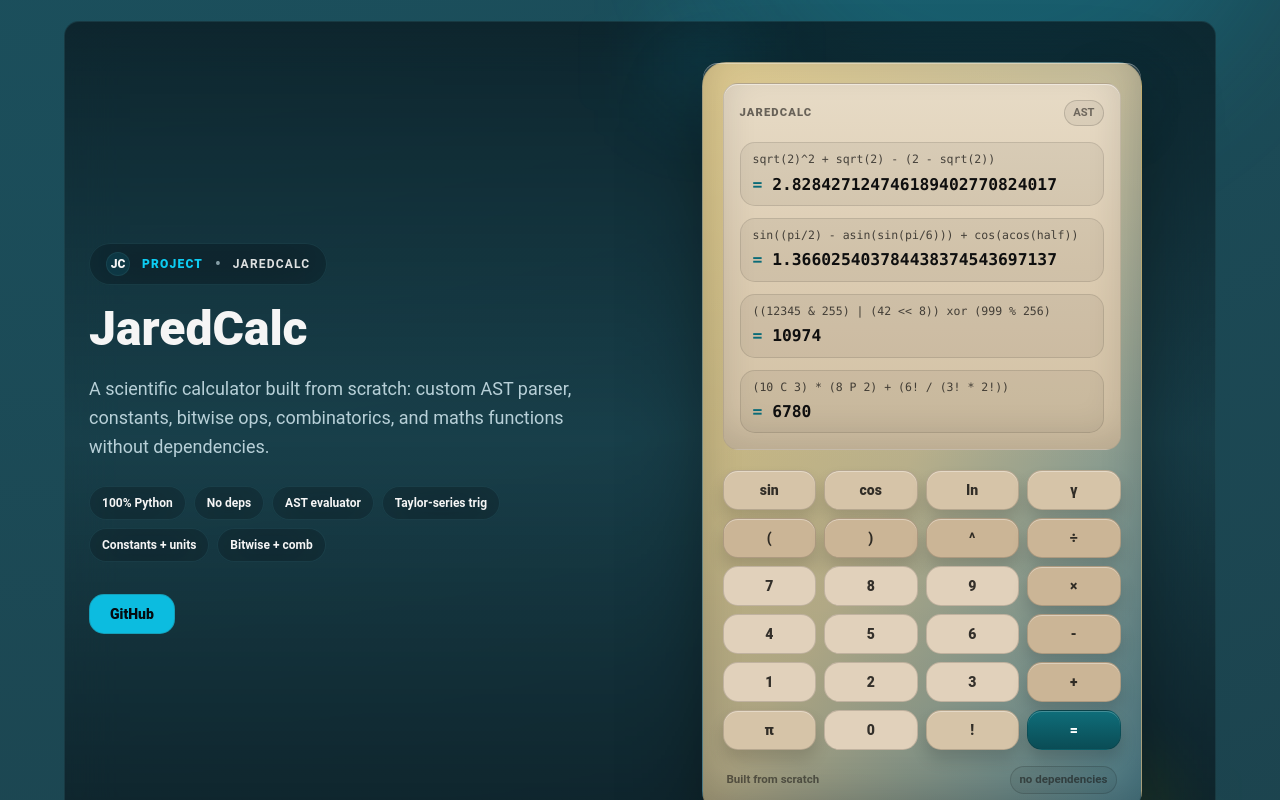
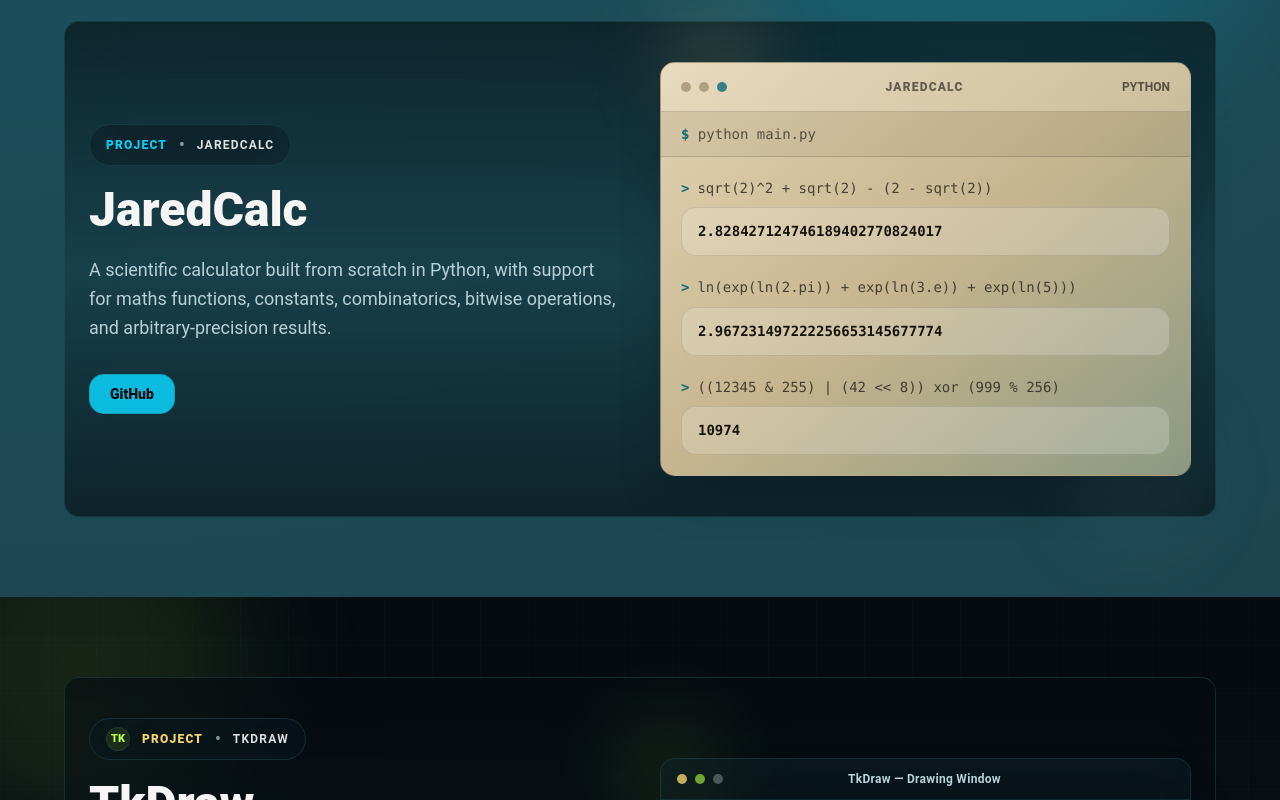
Before and after one commit to jaredturck/JaredTurck.com, a React (Vite) app in the folder frontend/: page / in a window 1280 px wide. Shown: the part 2080-2880 px from the top of the page. Built offline with nearby package versions, Linux system fonts and the light colour scheme.

Commit message:
Replace the oversized calculator mock-up and animated replay with a compact static terminal that presents three example calculations in the existing gold color scheme. Remove the keypad, technology chips, project icon, and obsolete replay hook while preserving the GitHub link and section structure.

```diff
--- a/frontend/src/components/JaredCalcSection.tsx
+++ b/frontend/src/components/JaredCalcSection.tsx
@@ -1,66 +1,25 @@
-import UseJaredCalcReplay from '../hooks/UseJaredCalcReplay'
-
-const calc_demo = [
+const calc_examples = [
   {
     expr: 'sqrt(2)^2 + sqrt(2) - (2 - sqrt(2))',
     result: '2.828427124746189402770824017',
   },
   {
-    expr: 'sin((pi/2) - asin(sin(pi/6))) + cos(acos(half))',
-    result: '1.366025403784438374543697137',
+    expr: 'ln(exp(ln(2.pi)) + exp(ln(3.e)) + exp(ln(5)))',
+    result: '2.967231497222256653145677774',
   },
   {
     expr: '((12345 & 255) | (42 << 8)) xor (999 % 256)',
     result: '10974',
   },
-  {
-    expr: '(10 C 3) * (8 P 2) + (6! / (3! * 2!))',
-    result: '6780',
-  },
-]
-
-const calc_keys = [
-  { t: 'sin', v: 'fn' },
-  { t: 'cos', v: 'fn' },
-  { t: 'ln', v: 'fn' },
-  { t: 'γ', v: 'fn' },
-
-  { t: '(', v: 'op' },
-  { t: ')', v: 'op' },
-  { t: '^', v: 'op' },
-  { t: '÷', v: 'op' },
-
-  { t: '7', v: 'num' },
-  { t: '8', v: 'num' },
-  { t: '9', v: 'num' },
-  { t: '×', v: 'op' },
-
-  { t: '4', v: 'num' },
-  { t: '5', v: 'num' },
-  { t: '6', v: 'num' },
-  { t: '-', v: 'op' },
-
-  { t: '1', v: 'num' },
-  { t: '2', v: 'num' },
-  { t: '3', v: 'num' },
-  { t: '+', v: 'op' },
-
-  { t: 'π', v: 'fn' },
-  { t: '0', v: 'num' },
-  { t: '!', v: 'fn' },
-  { t: '=', v: 'eq' },
 ]
 
 export default function JaredCalcSection() {
-  const replay = UseJaredCalcReplay(calc_demo)
-
   return (
     <section id='jaredcalc' className='w-full px-4 py-20'>
       <div className='mx-auto max-w-6xl rounded-ui border border-line/40 bg-gradient-to-b from-bg/60 via-surface/25 to-bg/60 backdrop-blur-xl'>
         <div className='grid gap-10 px-6 py-10 lg:grid-cols-2 lg:items-center'>
           <div className='flex flex-col gap-5'>
             <div className='inline-flex w-fit items-center gap-3 rounded-full border border-line/40 bg-surface/35 px-4 py-2 text-text backdrop-blur-xl'>
-              <div className='grid h-6 w-6 place-items-center rounded-ui border border-line/40 bg-accent/10 text-xs font-extrabold text-text'>JC</div>
               <span className='text-xs font-extrabold tracking-widest text-accent'>PROJECT</span>
               <span aria-hidden='true' className='font-bold text-muted/70'>•</span>
               <span className='text-xs font-bold tracking-widest text-text/90'>JAREDCALC</span>
@@ -69,87 +28,53 @@ export default function JaredCalcSection() {
             <h2 className='m-0 text-4xl font-extrabold leading-[1.02] text-text sm:text-5xl'>JaredCalc</h2>
 
             <p className='m-0 max-w-xl text-base leading-relaxed text-muted sm:text-lg'>
-              A scientific calculator built from scratch: custom AST parser, constants, bitwise ops, combinatorics, and maths functions without dependencies.
+              A scientific calculator built from scratch in Python, with support for maths functions, constants, combinatorics, bitwise operations, and arbitrary-precision results.
             </p>
-
-            <div className='mt-1 flex flex-wrap gap-2'>
-              <span className='rounded-full border border-line/40 bg-surface/30 px-3 py-2 text-xs font-semibold text-text backdrop-blur-xl'>100% Python</span>
-              <span className='rounded-full border border-line/40 bg-surface/30 px-3 py-2 text-xs font-semibold text-text backdrop-blur-xl'>No deps</span>
-              <span className='rounded-full border border-line/40 bg-surface/30 px-3 py-2 text-xs font-semibold text-text backdrop-blur-xl'>AST evaluator</span>
-              <span className='rounded-full border border-line/40 bg-surface/30 px-3 py-2 text-xs font-semibold text-text backdrop-blur-xl'>Taylor-series trig</span>
-              <span className='rounded-full border border-line/40 bg-surface/30 px-3 py-2 text-xs font-semibold text-text backdrop-blur-xl'>Constants + units</span>
-              <span className='rounded-full border border-line/40 bg-surface/30 px-3 py-2 text-xs font-semibold text-text backdrop-blur-xl'>Bitwise + comb</span>
-            </div>
 
             <div className='mt-3 flex flex-wrap gap-4'>
               <a href='https://github.com/jaredturck/JaredCalc' target='_blank' rel='noreferrer' className='inline-flex items-center justify-center rounded-ui bg-accent/90 hover:bg-accent px-5 py-3 text-sm font-extrabold leading-none text-bg border border-line/30 transition-colors'>GitHub</a>
             </div>
-
           </div>
 
-          <div className='relative mx-auto w-full max-w-md'>
+          <div className='relative'>
             <div aria-hidden='true' className='absolute -inset-6'>
-              <div className='absolute -top-6 -left-6 h-24 w-24 rounded-ui bg-accent/10 blur-2xl' />
-              <div className='absolute -bottom-10 right-2 h-28 w-28 rounded-ui bg-anyhjs/10 blur-2xl' />
-              <div className='absolute top-12 right-10 h-10 w-10 rounded-ui bg-surface/25 blur-xl' />
+              <div className='absolute -top-6 left-8 h-24 w-24 rounded-full bg-[#d7bf7a]/20 blur-2xl' />
+              <div className='absolute -bottom-8 right-6 h-28 w-28 rounded-full bg-[#4f8492]/20 blur-2xl' />
             </div>
 
-            <div className='relative w-full max-w-full sm:max-w-[440px] rounded-[24px] border border-black/10 bg-gradient-to-br from-[#d7bf7a] via-[#b9b08b] to-[#4f8492] p-5 shadow-[0_30px_80px_rgba(0,0,0,0.35)]'>
-              <div aria-hidden='true' className='pointer-events-none absolute inset-0 rounded-ui bg-gradient-to-b from-white/15 via-transparent to-black/10' />
-              <div aria-hidden='true' className='pointer-events-none absolute inset-0 rounded-ui shadow-[inset_0_1px_0_rgba(255,255,255,0.35),inset_0_-18px_40px_rgba(0,0,0,0.18)]' />
-
-              <div className='relative'>
-                <div ref={replay.screen_ref} className='rounded-ui border border-black/15 bg-gradient-to-b from-[#e7dbc6] via-[#dcccb2] to-[#d1c0a3] px-4 py-4 shadow-[inset_0_1px_0_rgba(255,255,255,0.45),inset_0_-14px_34px_rgba(0,0,0,0.12)]'>
-                  <div className='flex items-center justify-between text-[0.7rem]'>
-                    <span className='font-extrabold tracking-widest text-[#141311]/60'>JAREDCALC</span>
-                    <span className='rounded-full border border-black/15 bg-black/5 px-2 py-1 font-semibold text-[#141311]/55'>AST</span>
-                  </div>
-
-                  <div className='mt-4 flex flex-col gap-3'>
-                    {replay.display.map((x, i) => (
-                      <div key={i} className='rounded-ui border border-black/10 bg-black/5 px-3 py-2'>
-                        <div className='text-[0.72rem] font-mono text-[#141311]/75 break-words'>
-                          {x.expr}
-                          {x.active && x.field === 'expr' ? <span className='ml-1 inline-block animate-pulse text-[#141311]/55'>▍</span> : null}
-                        </div>
-                        <div className='mt-1 text-[1.02rem] font-extrabold font-mono text-[#0f0f0f] break-words'>
-                          <span className='text-[#0a6b78]'>= </span>
-                          {x.result}
-                          {x.active && x.field === 'result' ? <span className='ml-1 inline-block animate-pulse text-[#141311]/55'>▍</span> : null}
-                        </div>
-                      </div>
-                    ))}
-                  </div>
+            <div className='relative overflow-hidden rounded-ui border border-black/15 bg-gradient-to-br from-[#e4d4b3] via-[#c6b58f] to-[#8b9981] shadow-2xl'>
+              <div className='flex items-center justify-between border-b border-black/15 bg-white/15 px-5 py-4'>
+                <div className='flex items-center gap-2' aria-hidden='true'>
+                  <span className='h-2.5 w-2.5 rounded-full bg-[#725d39]/45' />
+                  <span className='h-2.5 w-2.5 rounded-full bg-[#725d39]/45' />
+                  <span className='h-2.5 w-2.5 rounded-full bg-[#0a6b78]/80' />
                 </div>
 
-                <div className='mt-5 grid grid-cols-4 gap-2'>
-                  {calc_keys.map((k, i) => (
-                    <button
-                      key={i}
-                      type='button'
-                      className={
-                        k.v === 'eq'
-                          ? 'h-10 rounded-ui border border-black/15 bg-gradient-to-b from-[#0f6e7a] to-[#0a4c55] text-white text-sm font-extrabold shadow-[inset_0_1px_0_rgba(255,255,255,0.22),0_10px_16px_rgba(0,0,0,0.18)] transition-[transform,box-shadow] duration-150 ease-out active:translate-y-[1px] active:shadow-[inset_0_1px_0_rgba(255,255,255,0.22),0_6px_10px_rgba(0,0,0,0.22)]'
-                          : k.v === 'op'
-                          ? 'h-10 rounded-ui border border-black/15 bg-[#cbb596] text-[#141311]/85 text-sm font-extrabold shadow-[inset_0_1px_0_rgba(255,255,255,0.35),0_10px_16px_rgba(0,0,0,0.14)] transition-[transform,box-shadow,background] duration-150 ease-out hover:bg-[#d2bfa3] active:translate-y-[1px] active:shadow-[inset_0_1px_0_rgba(255,255,255,0.35),0_6px_10px_rgba(0,0,0,0.16)]'
-                          : k.v === 'fn'
-                          ? 'h-10 rounded-ui border border-black/15 bg-[#d6c4a8] text-[#141311]/85 text-sm font-extrabold shadow-[inset_0_1px_0_rgba(255,255,255,0.35),0_10px_16px_rgba(0,0,0,0.14)] transition-[transform,box-shadow,background] duration-150 ease-out hover:bg-[#ddccb1] active:translate-y-[1px] active:shadow-[inset_0_1px_0_rgba(255,255,255,0.35),0_6px_10px_rgba(0,0,0,0.16)]'
-                          : 'h-10 rounded-ui border border-black/15 bg-[#e1d1bb] text-[#141311]/85 text-sm font-extrabold transition-[transform,box-shadow,background] duration-150 ease-out hover:bg-[#e7d8c5] active:translate-y-[1px] active:shadow-[inset_0_1px_0_rgba(255,255,255,0.38),0_6px_10px_rgba(0,0,0,0.16)]'
-                      }
-                    >
-                      {k.t}
-                    </button>
-                  ))}
-                </div>
+                <div className='text-xs font-extrabold tracking-widest text-[#241f17]/65'>JAREDCALC</div>
 
-                <div className='mt-4 flex items-center justify-between px-1 text-[0.72rem] font-semibold text-[#141311]/55'>
-                  <span>Built from scratch</span>
-                  <span className='rounded-full border border-black/15 bg-black/5 px-2 py-1'>no dependencies</span>
-                </div>
+                <div className='text-xs font-semibold text-[#241f17]/70'>PYTHON</div>
+              </div>
+
+              <div className='border-b border-black/15 bg-black/5 px-5 py-3 font-mono text-sm text-[#241f17]/70'>
+                <span className='font-bold text-[#0a6b78]'>$</span> python main.py
+              </div>
+
+              <div className='space-y-5 p-5 font-mono'>
+                {calc_examples.map((example) => (
+                  <div key={example.expr} className='space-y-2'>
+                    <div className='break-words text-sm leading-relaxed text-[#241f17]/80'>
+                      <span className='mr-2 font-bold text-[#0a6b78]'>&gt;</span>
+                      {example.expr}
+                    </div>
+
+                    <div className='break-words rounded-ui border border-black/10 bg-white/20 px-4 py-3 text-sm font-bold leading-relaxed text-[#17130d]'>
+                      {example.result}
+                    </div>
+                  </div>
+                ))}
               </div>
             </div>
           </div>
-
         </div>
       </div>
     </section>
--- a/frontend/src/hooks/UseJaredCalcReplay.ts
+++ /dev/null
@@ -1,93 +0,0 @@
-import { useEffect, useRef, useState } from 'react'
-
-export default function UseJaredCalcReplay(items: any) {
-  const screen_ref = useRef(null)
-
-  const [started, set_started] = useState(false)
-  const [done, set_done] = useState(false)
-  const [item_i, set_item_i] = useState(0)
-  const [field, set_field] = useState('expr')
-  const [char_i, set_char_i] = useState(0)
-
-  useEffect(() => {
-    const el = screen_ref.current
-    if (!el) return
-
-    const obs = new IntersectionObserver(
-      (entries) => {
-        const e = entries[0]
-        if (e && e.isIntersecting) {
-          set_started(true)
-          obs.disconnect()
-        }
-      },
-      { threshold: 0.35 }
-    )
-
-    obs.observe(el)
-    return () => obs.disconnect()
-  }, [])
-
-  useEffect(() => {
-    if (!started) return
-    if (done) return
-
-    const current = items[item_i]
-    if (!current) {
-      set_done(true)
-      return
-    }
-
-    const target = field === 'expr' ? current.expr : current.result
-    const step = field === 'expr' ? 2 : 3
-    const speed = field === 'expr' ? 10 : 8
-
-    if (char_i < target.length) {
-      const t = setTimeout(() => set_char_i(char_i + step), speed)
-      return () => clearTimeout(t)
-    }
-
-    if (field === 'expr') {
-      const t = setTimeout(() => {
-        set_field('result')
-        set_char_i(0)
-      }, 80)
-      return () => clearTimeout(t)
-    }
-
-    const t = setTimeout(() => {
-      if (item_i >= items.length - 1) {
-        set_done(true)
-        return
-      }
-      set_item_i(item_i + 1)
-      set_field('expr')
-      set_char_i(0)
-    }, 140)
-
-    return () => clearTimeout(t)
-  }, [started, done, item_i, field, char_i, items])
-
-  const display = []
-  for (let i = 0; i < items.length; i++) {
-    const x = items[i]
-
-    if (done || i < item_i) {
-      display.push({ expr: x.expr, result: x.result, active: false, field: '' })
-      continue
-    }
-
-    if (i === item_i) {
-      const expr = field === 'expr' ? x.expr.slice(0, char_i) : x.expr
-      const result =
-        field === 'result' ? x.result.slice(0, char_i) : field === 'expr' ? '' : x.result
-
-      display.push({ expr, result, active: true, field })
-      break
-    }
-
-    break
-  }
-
-  return { screen_ref, display }
-}
```
